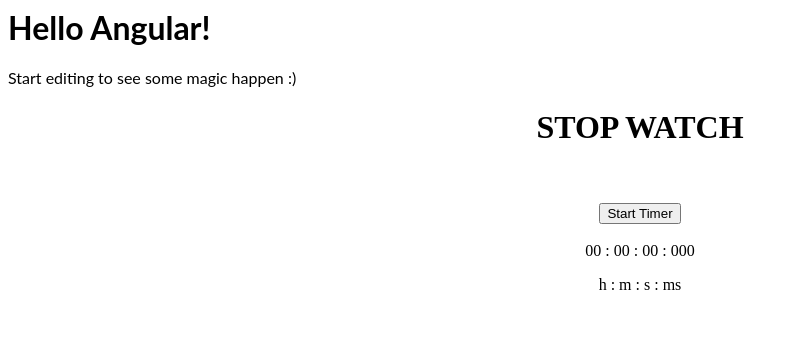
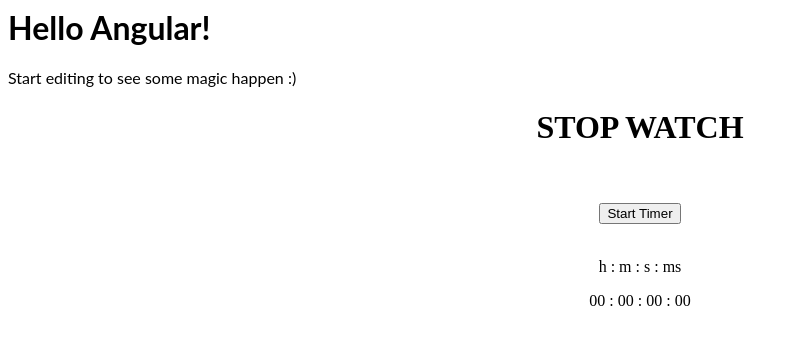
Before and after one commit to saijeevanballa/angular-timer, an Angular app: page / in a window 1280 px wide. Shown: the top 344 px of the page, without its empty margins (0-798 px from the left). Built offline with nearby package versions, Linux system fonts and the light colour scheme.

Commit message:
2 files modified

```diff
--- a/src/app/components/timer/timer.component.html
+++ b/src/app/components/timer/timer.component.html
@@ -1,8 +1,9 @@
 <div>
 	<h1> STOP WATCH </h1><br><br>
   <button (click)="onStartTimer()">Start Timer</button><br><br>
-  {{time | date: sec2time()}}
   <p>h : m : s : ms</p>
+  {{time | date: ms2time()}}
+
 
 
 </div>
--- a/src/app/components/timer/timer.component.ts
+++ b/src/app/components/timer/timer.component.ts
@@ -15,27 +15,17 @@
     setInterval(() => {
       this.time += 1;
       // console.log(this.time)
-    }, 100);
+    }, 1);
   }
 
-  sec2time(timeInSeconds = this.time) {
-    var pad = function(num, size) {
-        return ("000" + num).slice(size * -1);
-      },
-      time: any = parseFloat(timeInSeconds).toFixed(3),
-      hours = Math.floor(time / 60 / 60),
-      minutes = Math.floor(time / 60) % 60,
-      seconds = Math.floor(time - minutes * 60),
-      milliseconds = time.slice(-3);
-    console.log(this.time);
-    return (
-      pad(hours, 2) +
-      " : " +
-      pad(minutes, 2) +
-      " : " +
-      pad(seconds, 2) +
-      " : " +
-      pad(milliseconds, 3)
-    );
+  ms2time(timeInMs = this.time) {
+    var pad = (num, size) => ("000" + num).slice(size * -1),
+      time: any = parseFloat(timeInMs),
+      hours = Math.floor(time / 3600000),
+      minutes = Math.floor(time / 60000) % 60,
+      seconds = Math.floor(time / 1000) % 60 ,
+      milliseconds = time.length >= 3 ? time.slice(-2) : time;
+    // console.log(this.time);
+    return `${pad(hours, 2)} : ${pad(minutes, 2)} : ${pad(seconds, 2)} : ${pad(milliseconds,2)}`;
   }
 }
```
